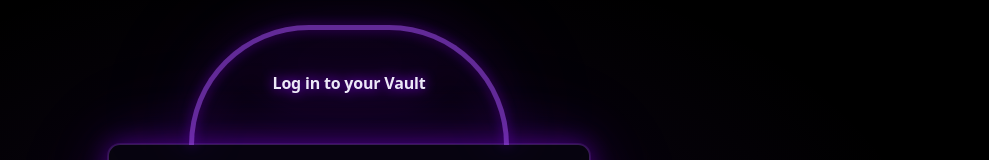
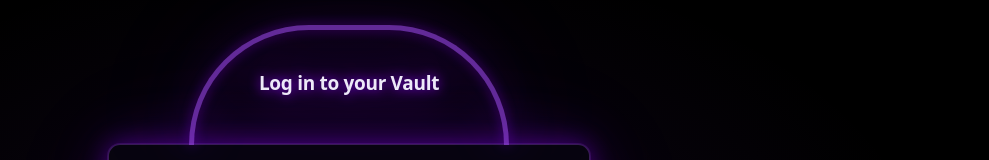
Before and after one commit to ufjustinoh/Krypted, a React (Vite) app in the folder frontend/: page / in a window 1280 px wide. Shown: the part 139-299 px from the top of the page, without its empty margins (291-1280 px from the left). Built offline with nearby package versions, Linux system fonts and the light colour scheme.

Commit message:
Increase lock heading font size to 19px

```diff
--- a/frontend/src/App.css
+++ b/frontend/src/App.css
@@ -57,12 +57,13 @@
 }
 
 .lock-heading {
-  font-size: 16px;
+  font-size: 19px;
   font-weight: 600;
   color: var(--text-h);
-  letter-spacing: -0.2px;
+  letter-spacing: -0.3px;
   text-align: center;
-  padding: 0 24px;
+  padding: 0 36px;
+  line-height: 1.3;
 }
 
 .auth-heading {
```
